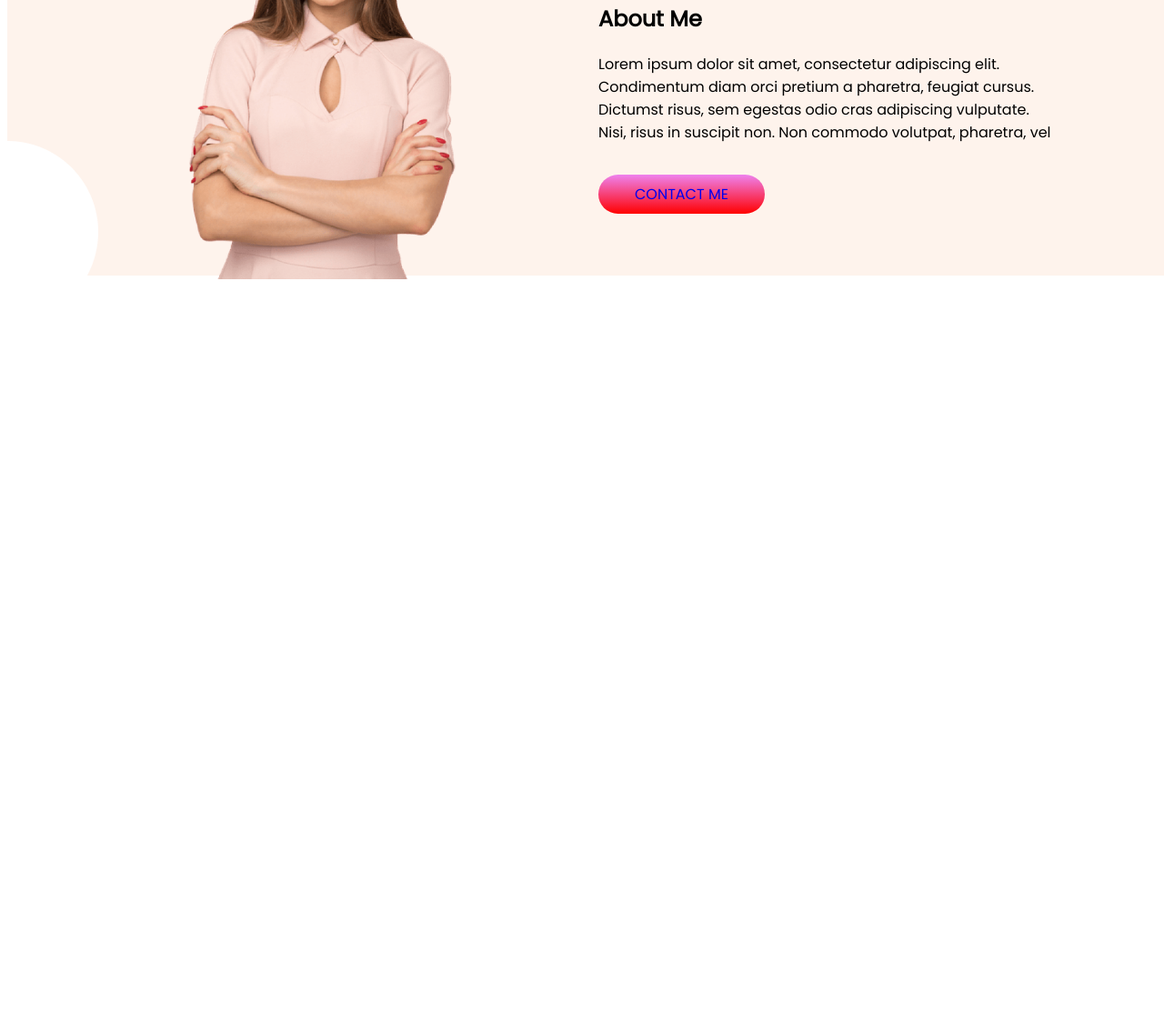
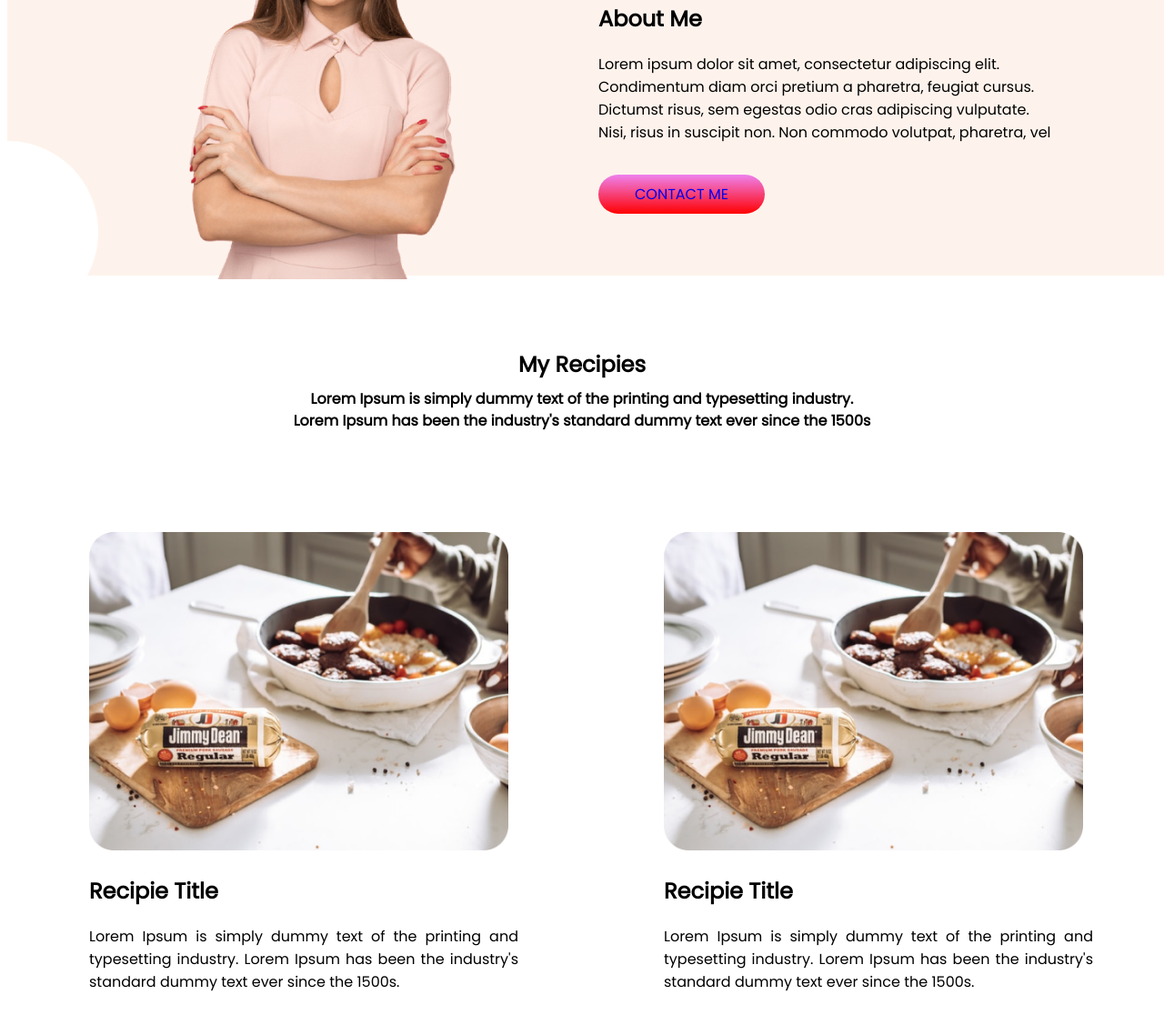
Before and after one commit to younuskhan1/eat-healthy, a plain HTML site: page index.html in a window 1280 px wide. Shown: the part 938-2054 px from the top of the page at 91% size. Before the commit the page ends 1252 px from the top, so only its background shows below. Drawn offline with Linux system fonts and the light colour scheme.

Commit message:
third text added

```diff
--- a/index.html
+++ b/index.html
@@ -40,7 +40,26 @@
             <a class="link-button" target="_blank" href="https://web.programming-hero.com/">CONTACT ME</a>
         </div>
     </section>
-
+    <h2 class="my-recipi">My Recipies</h2>
+    <h4>Lorem Ipsum is simply dummy text of the printing and typesetting industry. </h4>
+    <h4>Lorem Ipsum has been the industry's standard dummy text ever since the
+        1500s</h4>
+    <section>
+        <div class="third-width">
+            <img class="real-size" src="images/food/Project Cover.jpg" alt="">
+            <h2>Recipie Title</h2>
+            <p class="para">Lorem Ipsum is simply dummy text of the printing and
+                typesetting industry. Lorem Ipsum has been the industry's
+                standard dummy text ever since the 1500s.</p>
+        </div>
+        <div class="third-width">
+            <img class="real-size" src="images/food/Project Cover.jpg" alt="">
+            <h2>Recipie Title</h2>
+            <p class="para">Lorem Ipsum is simply dummy text of the printing and
+                typesetting industry. Lorem Ipsum has been the industry's
+                standard dummy text ever since the 1500s.</p>
+        </div>
+    </section>
 </body>
 
 </html>
--- a/style.css
+++ b/style.css
@@ -69,3 +69,34 @@ section {
     height: 500px;
     margin-top: 150px;
 }
+
+.my-recipi {
+    text-align: center;
+    margin-top: 80px;
+    margin-bottom: 20px;
+}
+
+h4 {
+    text-align: center;
+    line-height: 2px;
+    margin-top: 20px;
+}
+
+.third-width {
+    width: 50%;
+    margin-top: 100px;
+    text-align: justify;
+    border-radius: 20px;
+    margin-left: 90px;
+    box-shadow: 30px;
+    box-shadow: 20px;
+}
+
+.real-size {
+    max-height: 350px;
+    max-width: 2500px;
+}
+
+.para {
+    margin-right: 70px;
+}
```
